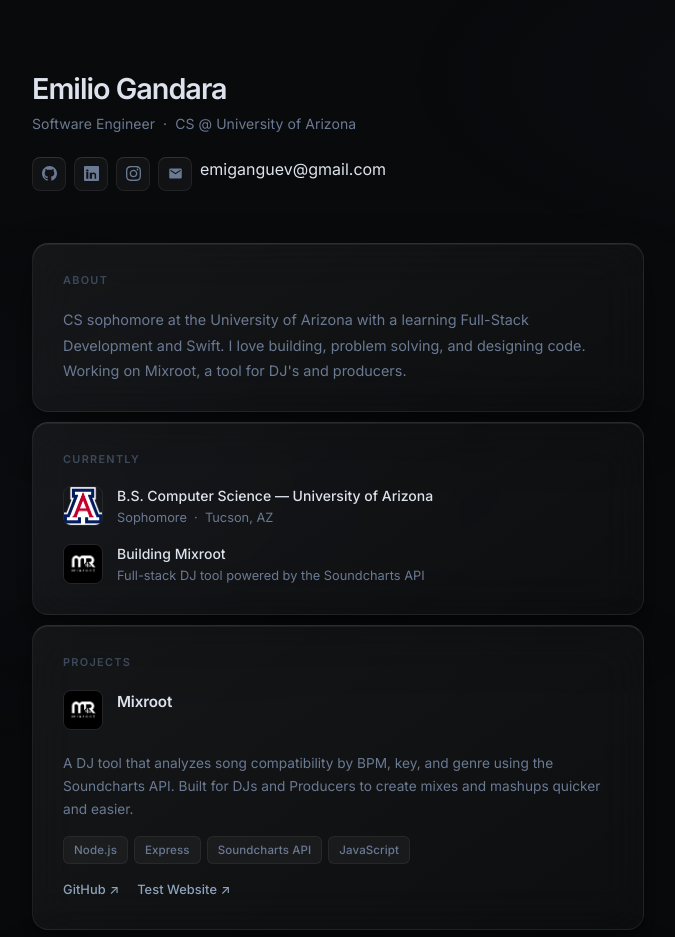
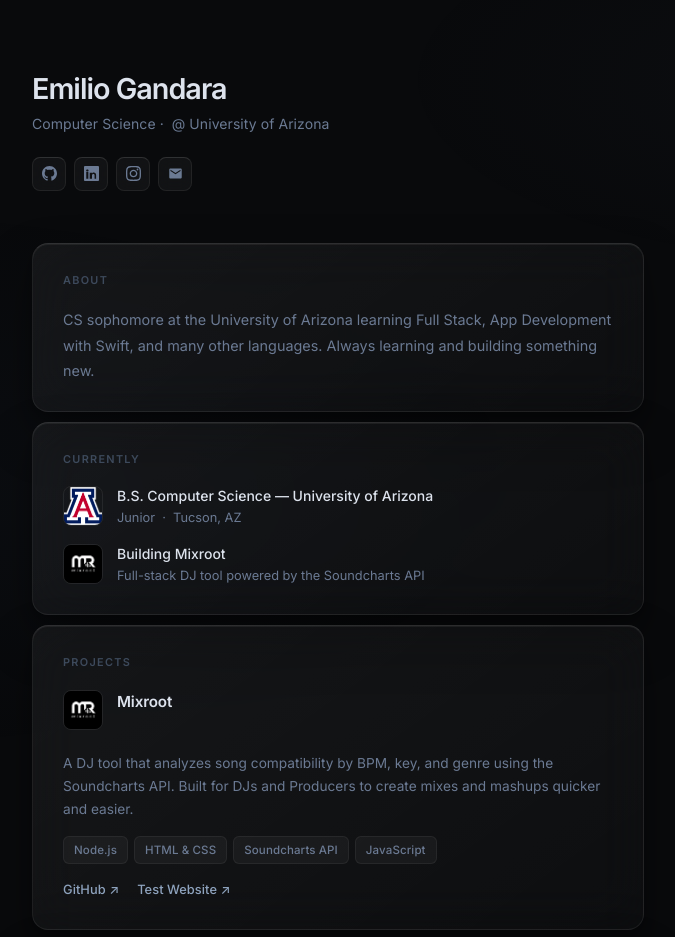
Before and after one commit to gandara-lfg/gandara-lfg.github.io, a plain HTML site: page index.html in a window 1280 px wide. Shown: the top 937 px of the page, without its empty margins (302-977 px from the left). Drawn offline with Linux system fonts and the light colour scheme.

Commit message:
added and changed wordings

```diff
--- a/index.html
+++ b/index.html
@@ -305,7 +305,7 @@
         <!-- Header -->
         <header class="header">
             <h1 class="header-name">Emilio Gandara</h1>
-            <p class="header-role">Software Engineer &nbsp;·&nbsp; CS @ University of Arizona</p>
+            <p class="header-role">Computer Science&nbsp;·&nbsp; @ University of Arizona</p>
             <div class="social-row">
                 <a href="https://github.com/gandara-lfg" target="_blank" class="social-btn" title="GitHub">
                     <svg width="15" height="15" fill="currentColor" viewBox="0 0 24 24">
@@ -327,7 +327,6 @@
                         <path d="M20 4H4c-1.1 0-1.99.9-1.99 2L2 18c0 1.1.9 2 2 2h16c1.1 0 2-.9 2-2V6c0-1.1-.9-2-2-2zm0 4l-8 5-8-5V6l8 5 8-5v2z"/>
                     </svg>
                 </a>
-                <p>emiganguev@gmail.com</p>
             </div>
         </header>
 
@@ -335,7 +334,7 @@
         <section id="about" class="card">
             <div class="card-label">About</div>
             <p class="about-text">
-                CS sophomore at the University of Arizona with a learning Full-Stack Development and Swift. I love building, problem solving, and designing code. Working on Mixroot, a tool for DJ's and producers.
+                CS sophomore at the University of Arizona learning Full Stack, App Development with Swift, and many other languages. Always learning and building something new.
             </p>
         </section>
 
@@ -347,7 +346,7 @@
                     <img src="images/Arizona_Wildcats_logo.svg.png" alt="University of Arizona" class="entry-logo">
                     <div>
                         <div class="currently-title">B.S. Computer Science — University of Arizona</div>
-                        <div class="currently-sub">Sophomore &nbsp;·&nbsp; Tucson, AZ</div>
+                        <div class="currently-sub">Junior &nbsp;·&nbsp; Tucson, AZ</div>
                     </div>
                 </div>
                 <div class="currently-item">
@@ -374,7 +373,7 @@
                 </p>
                 <div class="tags">
                     <span class="tag">Node.js</span>
-                    <span class="tag">Express</span>
+                    <span class="tag">HTML & CSS</span>
                     <span class="tag">Soundcharts API</span>
                     <span class="tag">JavaScript</span>
                 </div>
```
